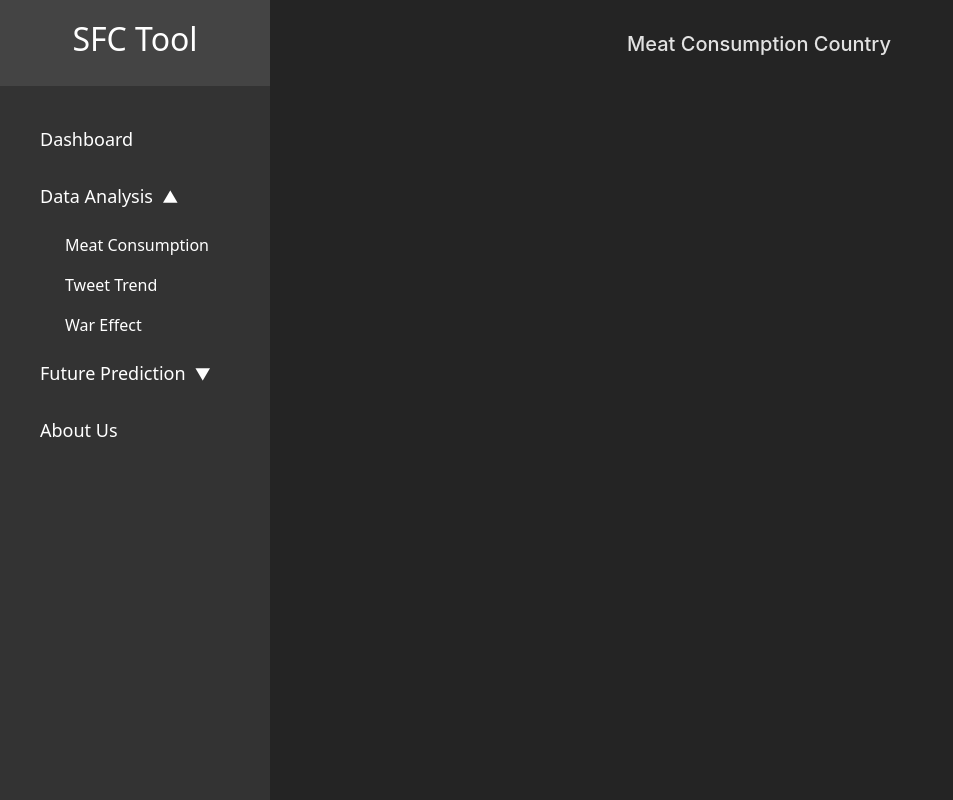
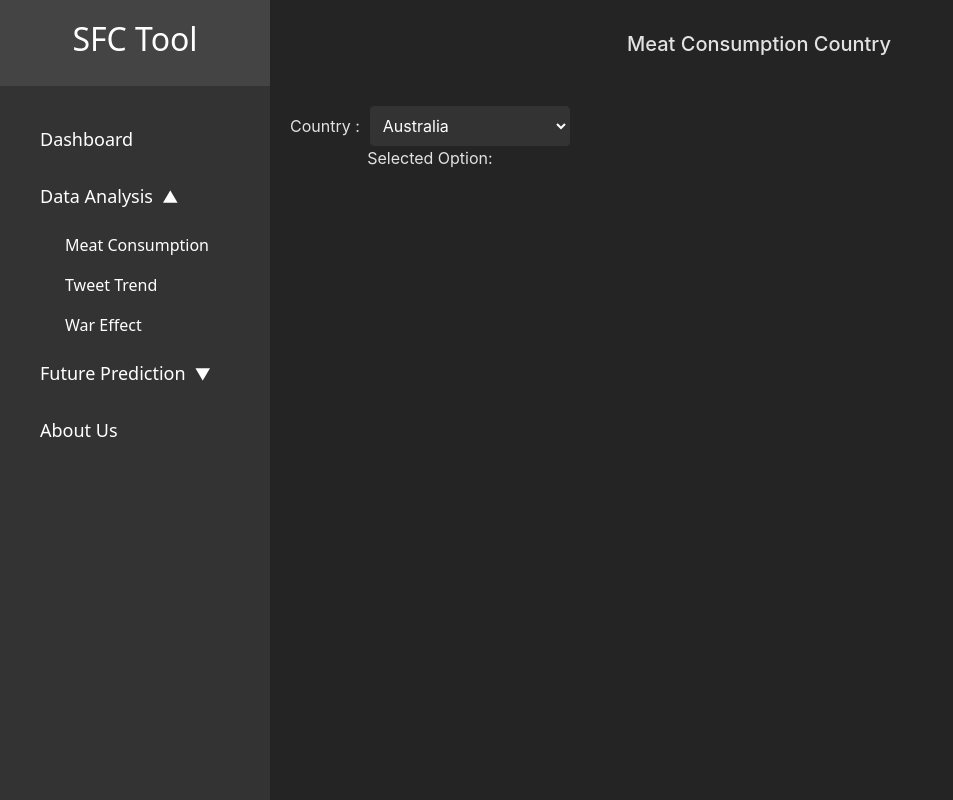
Before and after one commit to husnulAbid/SFC_Client, a React (Vite) app in the folder sfc_client/: page /data_analysis/meat_consumption in a window 1280 px wide. Shown: the whole page, without its empty margins (0-953 px from the left). Built offline with nearby package versions, Linux system fonts and the light colour scheme.

Commit message:
drop down added

```diff
--- /dev/null
+++ b/sfc_client/src/assets/css/MeatConsumptionCountry.css
@@ -0,0 +1,8 @@
+.selectCountryDropdown{
+  float: left;
+  margin-left: 20px;
+}
+
+.inputSection{
+  margin-top: 50px;
+}
--- /dev/null
+++ b/sfc_client/src/assets/css/ScrollableDropdown.css
@@ -0,0 +1,31 @@
+.scrollable-dropdown {
+  position: relative;
+  display: inline-flex;
+  overflow: hidden;
+  width: 200px; /* Adjust the width as needed */
+  margin-left: 10px;
+}
+
+select {
+  width: 100%;
+  padding: 8px;
+  border: 1px solid #333; /* Darker border for better contrast */
+  border-radius: 4px;
+  background-color: #333; /* Dark background color */
+  color: #fff; /* White text for better visibility */
+  cursor: pointer;
+  font-size: 16px;
+  overflow-y: auto; /* Enable vertical scrolling */
+  max-height: 100px; /* Set the maximum height for the dropdown */
+}
+
+/* Style the dropdown options */
+option {
+  padding: 10px;
+  background-color: #333; /* Dark background color for options */
+}
+
+/* Style the selected option */
+select option:checked {
+  background-color: #007bff; /* Highlighted color for selected option */
+}
--- /dev/null
+++ b/sfc_client/src/components/Common/ScrollableDropdown.tsx
@@ -0,0 +1,39 @@
+import React from 'react';
+import '../../assets/css/ScrollableDropdown.css';
+
+
+interface Option {
+  key: string;
+  value: string;
+}
+
+interface ScrollableDropdownProps {
+  options: Option[];
+  onSelect: (selectedOption: Option) => void;
+}
+
+const ScrollableDropdown: React.FC<ScrollableDropdownProps> = ({ options, onSelect }) => {
+  const handleChange = (e: React.ChangeEvent<HTMLSelectElement>) => {
+    const selectedOption = options.find(option => option.key === e.target.value);
+
+    if (selectedOption) {
+      onSelect(selectedOption);
+    }
+  };
+
+  return (
+    <div className="scrollable-dropdown">
+      <select onChange={handleChange}>
+
+        {options.map((option, index) => (
+          <option key={index} value={option.key}>
+            {option.value}
+          </option>
+        ))}
+
+      </select>
+    </div>
+  );
+};
+
+export default ScrollableDropdown;
--- a/sfc_client/src/components/DataAnalysis/MeatConsumptionCountry.tsx
+++ b/sfc_client/src/components/DataAnalysis/MeatConsumptionCountry.tsx
@@ -1,14 +1,41 @@
-import React from "react";
+import React, { useState } from "react";
 import Sidebar from "../SideBar";
-
+import ScrollableDropdown from "../Common/ScrollableDropdown";
+import "../../assets/css/MeatConsumptionCountry.css";
 
 function MeatConsumptionCountry() {
+  const options = [
+    { key: "AUS", value: "Australia" },
+    { key: "BGD", value: "Bangladesh" },
+    { key: "JPN", value: "Japan" },
+    { key: "NZL", value: "New Zeland" },
+  ];
+
+  const [selectedOption, setSelectedOption] = useState<
+    { key: string; value: string } | undefined
+  >(undefined);
+
+  const handleSelect = (option: { key: string; value: string }) => {
+    setSelectedOption(option);
+  };
+
   return (
     <div>
       <Sidebar />
 
       <div className="mainBody">
         <h5>Meat Consumption Country</h5>
+
+        <div className="inputSection">
+
+          <div className="selectCountryDropdown">
+            Country :
+            <ScrollableDropdown options={options} onSelect={handleSelect} />
+            <p>Selected Option: {selectedOption?.key}</p>
+          </div>
+
+        </div>
+
       </div>
     </div>
   );
```
